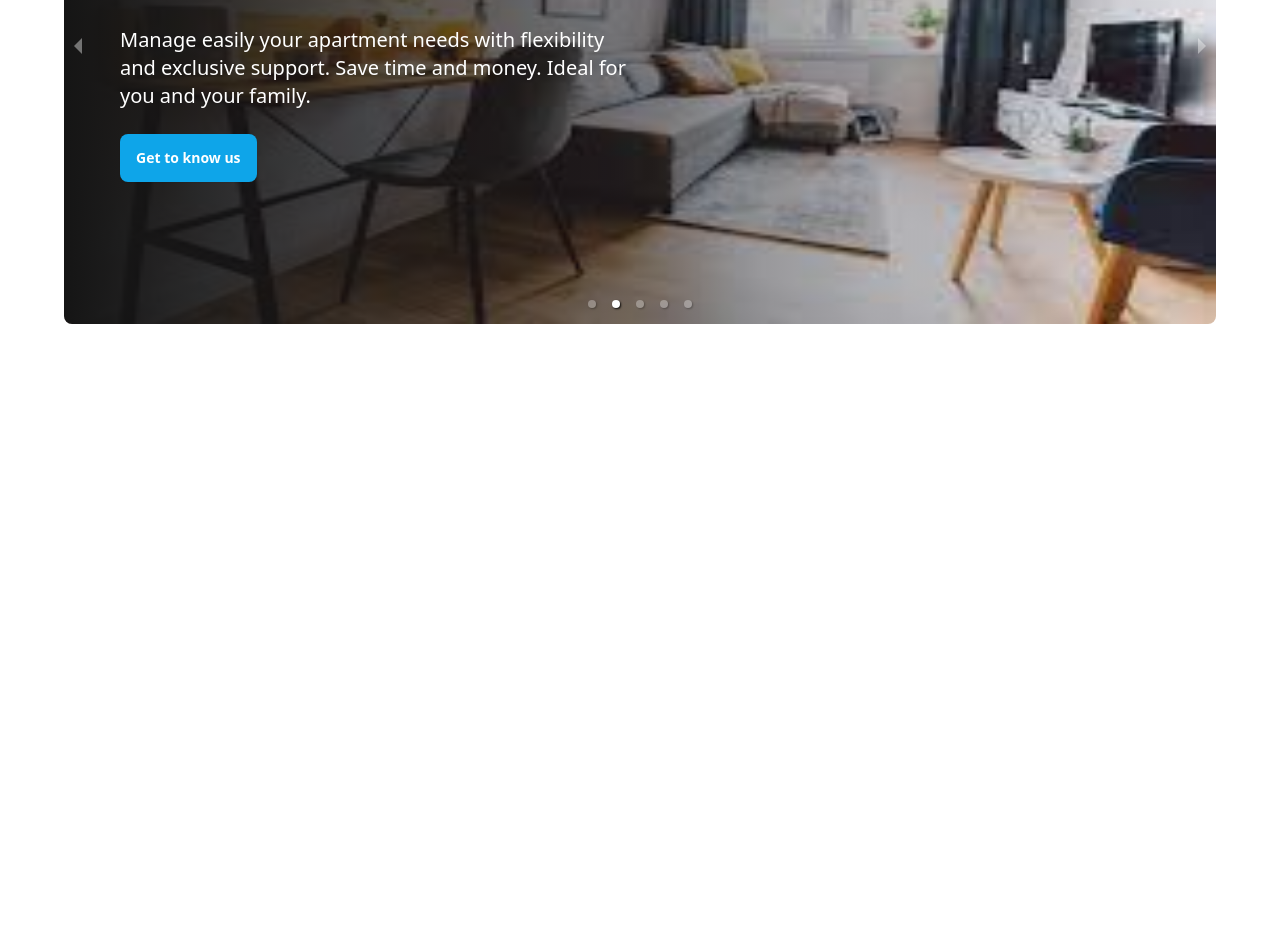
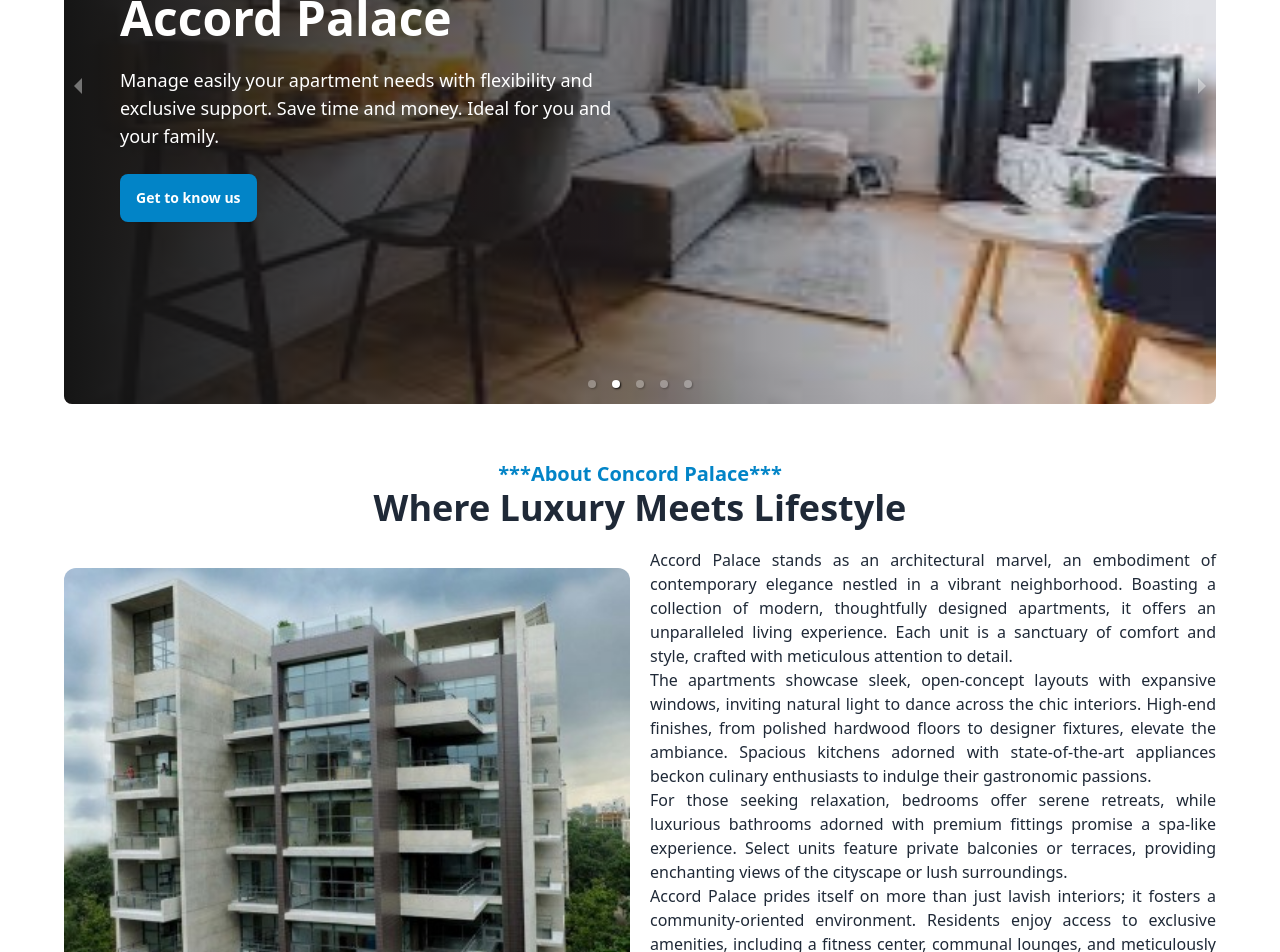
Before and after one commit to Mithun4450/m12a12-building-management-client, a React (Vite) app: page / in a window 1280 px wide. Shown: the part 360-1312 px from the top of the page. Before the commit the page ends 800 px from the top, so only its background shows below. Built offline with nearby package versions, Linux system fonts and the light colour scheme; no server answers.

Commit message:
About part has been completed

```diff
--- a/src/Pages/Home/Home.jsx
+++ b/src/Pages/Home/Home.jsx
@@ -1,3 +1,4 @@
+import About from "../../components/About/About";
 import Banner from "../../components/Banner/Banner";
 
 
@@ -6,6 +7,7 @@ const Home = () => {
         <div>
 
             <Banner></Banner>
+            <About></About>
 
         </div>
     );
--- /dev/null
+++ b/src/components/About/About.jsx
@@ -0,0 +1,35 @@
+import SectionTitle from "../SectionTitle/SectionTitle";
+import building from "../../assets/building.png"
+
+
+const About = () => {
+    return (
+        <div className="my-14">
+            <SectionTitle
+                subHeading={"About Concord Palace"}
+                heading={"Where Luxury Meets Lifestyle"}
+            >
+            </SectionTitle>
+
+            <div className="flex flex-col lg:flex-row justify-center items-center lg:gap-5">
+                <div className="w-3/4 lg:w-1/2">
+                    <img className="w-full rounded-xl mb-4" src={building} alt="" />
+                </div>
+                <div className="w-3/4 lg:w-1/2 ">
+                    <p className="text-justify">Accord Palace stands as an architectural marvel, an embodiment of contemporary elegance nestled in a vibrant neighborhood. Boasting a collection of modern, thoughtfully designed apartments, it offers an unparalleled living experience. Each unit is a sanctuary of comfort and style, crafted with meticulous attention to detail. <br />
+
+                    The apartments showcase sleek, open-concept layouts with expansive windows, inviting natural light to dance across the chic interiors. High-end finishes, from polished hardwood floors to designer fixtures, elevate the ambiance. Spacious kitchens adorned with state-of-the-art appliances beckon culinary enthusiasts to indulge their gastronomic passions. <br />
+
+                    For those seeking relaxation, bedrooms offer serene retreats, while luxurious bathrooms adorned with premium fittings promise a spa-like experience. Select units feature private balconies or terraces, providing enchanting views of the cityscape or lush surroundings. <br />
+
+                    Accord Palace prides itself on more than just lavish interiors; it fosters a community-oriented environment. Residents enjoy access to exclusive amenities, including a fitness center, communal lounges, and meticulously landscaped outdoor spaces perfect for social gatherings or quiet contemplation. <br />
+
+                    Conveniently located near bustling entertainment hubs and transportation, Accord Palace offers the epitome of urban living fused with tranquility—a place where tenants can savor both the vibrancy of the city and the comforts of home.</p>
+                </div>
+            </div>
+
+        </div>
+    );
+};
+
+export default About;
--- a/src/components/Banner/Banner.jsx
+++ b/src/components/Banner/Banner.jsx
@@ -12,16 +12,16 @@ const Banner = () => {
 
 
     return (
-        <div className="h-[70vh]" >
-             <Carousel className="h-[70vh] rounded-lg" autoPlay={true} interval={3000} infiniteLoop={true} showThumbs={false} stopOnHover={true}>
+        <div className="h-[80vh] " >
+             <Carousel className="h-[80vh] rounded-lg" autoPlay={true} interval={3000} infiniteLoop={true} showThumbs={false} stopOnHover={true}>
                 <div className="relative">
-                    <img src={building} className="h-[70vh] rounded-lg"/>
+                    <img src={building} className="h-[80vh] rounded-lg "/>
                     <div className="absolute h-full flex items-center top-0 left-0 bg-gradient-to-r from-[#151515] to-[rgba(21, 21, 21, 0.00)] rounded-lg ">
-                      <div className="w-1/2 space-y-6 pl-14 ">
-                            <h1 className="text-white text-5xl text-left font-bold">Welcome to our Accord Palace</h1>
-                            <p className="text-white text-left text-xl ">Manage easily your apartment needs with flexibility and exclusive support. Save time and money. Ideal for you and your family.</p>
+                      <div className="w-1/2 space-y-2 md:space-y-4 lg:space-y-6 pl-14 ">
+                            <h1 className="text-white text-2xl md:text-4xl lg:text-5xl text-left font-bold">Welcome to our Accord Palace</h1>
+                            <p className="text-white text-left text-xs md:text-sm lg:text-lg ">Manage easily your apartment needs with flexibility and exclusive support. Save time and money. Ideal for you and your family.</p>
                             <div className="flex gap-5">
-                                <button className="btn  bg-sky-500 border-none text-white">Get to know us</button>
+                                <button className="btn  bg-sky-600 border-none text-white">Get to know us</button>
 
                             </div>
                         </div>
@@ -30,52 +30,52 @@ const Banner = () => {
 
 
                 <div>
-                    <img src={img1} className="h-[70vh] rounded-lg" />
+                    <img src={img1} className="h-[80vh] rounded-lg" />
                     <div className="absolute h-full flex items-center top-0 left-0 bg-gradient-to-r from-[#151515] to-[rgba(21, 21, 21, 0.00)] rounded-lg ">
-                      <div className="w-1/2 space-y-6 pl-14 ">
-                            <h1 className="text-white text-5xl text-left font-bold">Welcome to our Accord Palace</h1>
-                            <p className="text-white text-left text-xl ">Manage easily your apartment needs with flexibility and exclusive support. Save time and money. Ideal for you and your family.</p>
+                      <div className="w-1/2 space-y-2 md:space-y-4 lg:space-y-6 pl-14 ">
+                            <h1 className="text-white text-2xl md:text-4xl lg:text-5xl text-left font-bold">Welcome to our Accord Palace</h1>
+                            <p className="text-white text-left text-xs md:text-sm lg:text-lg ">Manage easily your apartment needs with flexibility and exclusive support. Save time and money. Ideal for you and your family.</p>
                             <div className="flex gap-5">
-                                <button className="btn  bg-sky-500 border-none text-white">Get to know us</button>
+                                <button className="btn  bg-sky-600 border-none text-white">Get to know us</button>
 
                             </div>
                         </div>
                     </div>
                 </div>
                 <div>
-                    <img src={img2} className="h-[70vh] rounded-lg" />
+                    <img src={img2} className="h-[80vh] rounded-lg" />
                     <div className="absolute h-full flex items-center top-0 left-0 bg-gradient-to-r from-[#151515] to-[rgba(21, 21, 21, 0.00)] rounded-lg ">
-                      <div className="w-1/2 space-y-6 pl-14 ">
-                            <h1 className="text-white text-5xl text-left font-bold">Welcome to our Accord Palace</h1>
-                            <p className="text-white text-left text-xl ">Manage easily your apartment needs with flexibility and exclusive support. Save time and money. Ideal for you and your family.</p>
+                      <div className="w-1/2 space-y-2 md:space-y-4 lg:space-y-6 pl-14 ">
+                            <h1 className="text-white text-2xl md:text-4xl lg:text-5xl text-left font-bold">Welcome to our Accord Palace</h1>
+                            <p className="text-white text-left text-xs md:text-sm lg:text-lg ">Manage easily your apartment needs with flexibility and exclusive support. Save time and money. Ideal for you and your family.</p>
                             <div className="flex gap-5">
-                                <button className="btn  bg-sky-500 border-none text-white">Get to know us</button>
+                                <button className="btn  bg-sky-600 border-none text-white">Get to know us</button>
 
                             </div>
                         </div>
                     </div>
                 </div>
                 <div>
-                    <img src={img3} className="h-[70vh] rounded-lg" />
+                    <img src={img3} className="h-[80vh] rounded-lg" />
                     <div className="absolute h-full flex items-center top-0 left-0 bg-gradient-to-r from-[#151515] to-[rgba(21, 21, 21, 0.00)] rounded-lg ">
-                      <div className="w-1/2 space-y-6 pl-14 ">
-                            <h1 className="text-white text-5xl text-left font-bold">Welcome to our Accord Palace</h1>
-                            <p className="text-white text-left text-xl ">Manage easily your apartment needs with flexibility and exclusive support. Save time and money. Ideal for you and your family.</p>
+                      <div className="w-1/2 space-y-2 md:space-y-4 lg:space-y-6 pl-14 ">
+                            <h1 className="text-white text-2xl md:text-4xl lg:text-5xl text-left font-bold">Welcome to our Accord Palace</h1>
+                            <p className="text-white text-left text-xs md:text-sm lg:text-lg ">Manage easily your apartment needs with flexibility and exclusive support. Save time and money. Ideal for you and your family.</p>
                             <div className="flex gap-5">
-                                <button className="btn  bg-sky-500 border-none text-white">Get to know us</button>
+                                <button className="btn  bg-sky-600 border-none text-white">Get to know us</button>
 
                             </div>
                         </div>
                     </div>
                 </div>
                 <div>
-                    <img src={img4} className="h-[70vh] rounded-lg" />
+                    <img src={img4} className="h-[80vh] rounded-lg" />
                     <div className="absolute h-full flex items-center top-0 left-0 bg-gradient-to-r from-[#151515] to-[rgba(21, 21, 21, 0.00)] rounded-lg ">
-                      <div className="w-1/2 space-y-6 pl-14 ">
-                            <h1 className="text-white text-5xl text-left font-bold">Welcome to our Accord Palace</h1>
-                            <p className="text-white text-left text-xl ">Manage easily your apartment needs with flexibility and exclusive support. Save time and money. Ideal for you and your family.</p>
+                      <div className="w-1/2 space-y-2 md:space-y-4 lg:space-y-6 pl-14 ">
+                            <h1 className="text-white text-2xl md:text-4xl lg:text-5xl text-left font-bold">Welcome to our Accord Palace</h1>
+                            <p className="text-white text-left text-xs md:text-sm lg:text-lg ">Manage easily your apartment needs with flexibility and exclusive support. Save time and money. Ideal for you and your family.</p>
                             <div className="flex gap-5">
-                                <button className="btn  bg-sky-500 border-none text-white">Get to know us</button>
+                                <button className="btn  bg-sky-600 border-none text-white">Get to know us</button>
 
                             </div>
                         </div>
--- /dev/null
+++ b/src/components/SectionTitle/SectionTitle.jsx
@@ -0,0 +1,13 @@
+
+
+const SectionTitle = ({subHeading, heading}) => {
+    return (
+        <div className="my-5">
+            <h3 className=" text-lg md:text-xl text-center font-semibold text-sky-600">***{subHeading}***</h3>
+            <h1 className=" text-2xl md:text-4xl text-center font-bold ">{heading}</h1>
+
+        </div>
+    );
+};
+
+export default SectionTitle;
```
